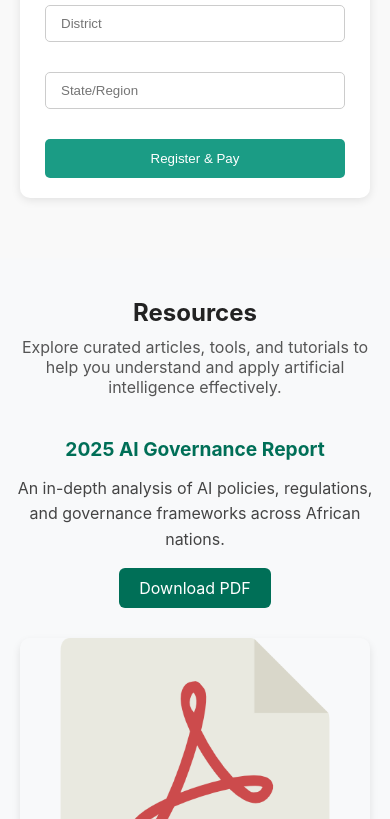
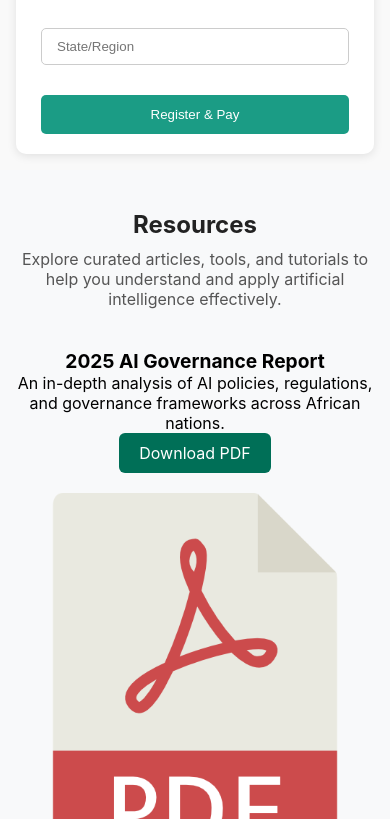
Before and after one commit to CosmasA/ubuntucenter, a React (Vite) app: page / in a window 390 px wide. Shown: the part 3624-4443 px from the top of the page. Built offline with nearby package versions, Linux system fonts and the light colour scheme.

Commit message:
modified the title icon

```diff
--- a/src/App.css
+++ b/src/App.css
@@ -658,11 +658,10 @@ a {
   }
 }
 
-
 /* Trainings Section */
 
 .trainings-section {
-  padding: 60px 20px;
+  padding: 16px;
   background: #f9f9f9;
 }
 
@@ -1055,7 +1054,7 @@ textarea.form-control {
 
 /* Resources Section Styling */
 .resources {
-  padding: 60px 20px;
+  padding: 16px;
   background: #f8f9fa;
 }
 
@@ -1079,61 +1078,43 @@ textarea.form-control {
 .features-item {
   display: flex;
   align-items: center;
-  justify-content: space-between;
-  gap: 30px;
-  margin-bottom: 60px;
-  flex-wrap: wrap;
+  gap: 20px; /* space between image and text */
+  margin-bottom: 40px;
 }
 
-/* Reverse layout */
+.features-item .features-img {
+  flex: 0 0 200px; /* fixed width for images */
+}
+
+.features-item .features-img img {
+  width: 100%;
+  border-radius: 8px;
+  object-fit: cover;
+}
+
+.features-item .features-text {
+  flex: 1;
+}
+
+/* Reverse order for zig-zag */
 .features-item.reverse {
   flex-direction: row-reverse;
 }
 
-/* Text */
-.features-text {
-  flex: 1;
-  min-width: 280px;
+/* Responsive */
+@media (max-width: 768px) {
+  .features-item {
+    flex-direction: column;
+    text-align: center;
+  }
+  .features-item.reverse {
+    flex-direction: column;
+  }
+  .features-item .features-img {
+    width: 100%;
+  }
 }
 
-.features-text h3 {
-  font-size: 1.5rem;
-  margin-bottom: 15px;
-  color: #006f57;
-}
-
-.features-text p {
-  margin-bottom: 15px;
-  color: #444;
-  line-height: 1.6;
-}
-
-.features-text ul {
-  margin-bottom: 15px;
-  padding-left: 20px;
-}
-
-.features-text ul li {
-  margin-bottom: 8px;
-  color: #333;
-  list-style: none;
-}
-
-/* Image */
-.features-img {
-  flex: 1;
-  display: flex;
-  justify-content: center;
-  align-items: center;
-}
-
-.features-img img {
-  max-width: 350px;
-  width: 100%;
-  height: auto;
-  border-radius: 10px;
-  box-shadow: 0px 4px 8px rgba(0, 0, 0, 0.1);
-}
 
 /* Buttons */
 .btn-get-started {
@@ -1182,51 +1163,6 @@ textarea.form-control {
   .features-text h3 {
     font-size: 1.2rem;
   }
-}
-
-/* 404 Not Found Page */
-.notfound {
-  min-height: 100vh;
-  display: flex;
-  flex-direction: column;
-  justify-content: center;
-  align-items: center;
-  text-align: center;
-  background: #f8f9fa;
-  color: #333;
-  padding: 20px;
-}
-
-.notfound h1 {
-  font-size: 6rem;
-  font-weight: bold;
-  color: #006f57;
-  margin-bottom: 10px;
-}
-
-.notfound h2 {
-  font-size: 2rem;
-  margin-bottom: 15px;
-}
-
-.notfound p {
-  margin-bottom: 20px;
-  font-size: 1.1rem;
-  color: #666;
-}
-
-.btn-home {
-  display: inline-block;
-  padding: 10px 20px;
-  background: #006f57;
-  color: #fff;
-  border-radius: 6px;
-  text-decoration: none;
-  transition: background 0.3s;
-}
-
-.btn-home:hover {
-  background: #004f3d;
 }
 
 /* Footer Base */
--- a/src/components/Resources.jsx
+++ b/src/components/Resources.jsx
@@ -19,13 +19,8 @@ const Resources = () => {
           <div className="features-item">
             <div className="features-text">
               <h3>2025 AI Governance Report</h3>
-            <p>
-              An in-depth analysis of AI policies, regulations, and governance
-              frameworks across African nations.
-            </p>
-            <a href="#" className="btn btn-get-started">
-              Download PDF
-            </a>
+              <p> An in-depth analysis of AI policies, regulations, and governance frameworks across African nations. </p>
+              <a href="#" className="btn btn-get-started">Download PDF</a>
             </div>
             <div className="features-img">
               <img src={pdfIcon} alt="PDF Document" />
@@ -34,24 +29,18 @@ const Resources = () => {
 
           {/* Item 2 */}
           <div className="features-item reverse">
+            <div className="features-text">
+              <h3>AI Africa Weekly</h3>
+              <p> Stay informed with the latest updates, insights, and events shaping AI across Africa. Subscribe to our weekly newsletter and never miss out. </p>
+              <ul>
+                <li>Curated AI news and policy updates</li>
+                <li>Expert insights and analysis</li>
+                <li>Upcoming events and opportunities</li>
+              </ul>
+              <a href="#" className="btn btn-get-started">Subscribe Now</a>
+            </div>
             <div className="features-img">
               <img src={aiLetter} alt="AI Newsletter Illustration" />
-          </div>
-          <div className="features-text">
-            <h3>AI Africa Weekly</h3>
-            <p>
-              Stay informed with the latest updates, insights, and events
-              shaping AI across Africa. Subscribe to our weekly newsletter and
-              never miss out.
-            </p>
-            <ul>
-              <li>✔ Curated AI news and policy updates</li>
-              <li>✔ Expert insights and analysis</li>
-              <li>✔ Upcoming events and opportunities</li>
-            </ul>
-            <a href="#" className="btn btn-get-started">
-              Subscribe Now
-            </a>
             </div>
           </div>
 
@@ -59,19 +48,14 @@ const Resources = () => {
           <div className="features-item">
             <div className="features-text">
               <h3>Blog: Ethical AI</h3>
-            <p>
-              Explore insightful articles on AI governance, fairness,
-              transparency, and inclusive design — guiding the responsible use
-              of artificial intelligence in Africa and beyond.
-            </p>
-            <a href="blog/ethical-ai.html" className="btn btn-get-started">
-              Read Articles
-            </a>
+              <p> Explore insightful articles on AI governance, fairness, transparency, and inclusive design — guiding the responsible use of artificial intelligence in Africa and beyond. </p>
+              <a href="blog/ethical-ai.html" className="btn btn-get-started">Read Articles</a>
             </div>
             <div className="features-img">
               <img src={ethicalAI} alt="Ethical AI Blog" />
             </div>
           </div>
+
       </div>
     </section>
   );
```
Lines whose indentation alone changed are shown as unchanged.
